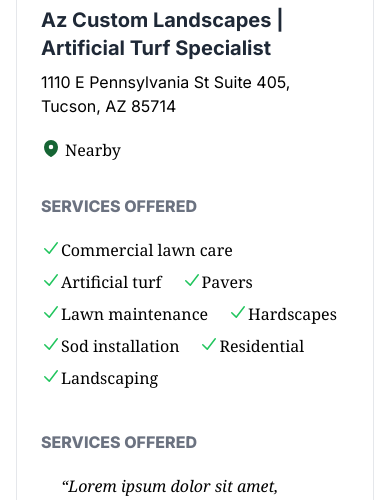
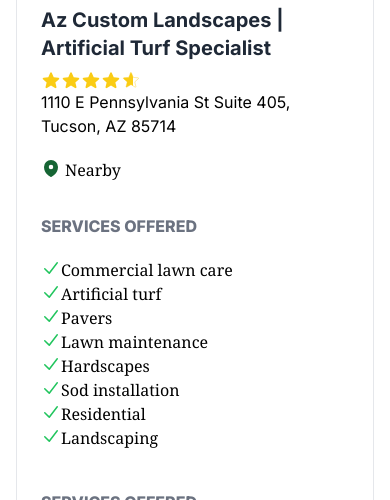
Before and after one commit to matt-harrell/home_solutions_f_e_dev_case, a Next.js app: page / in a window 390 px wide. Shown: the part 122-622 px from the top of the page. Built offline with nearby package versions, Linux system fonts and the light colour scheme.

Commit message:
modify the see more button

```diff
--- a/src/components/Partner/Partner.tsx
+++ b/src/components/Partner/Partner.tsx
@@ -1,12 +1,14 @@
 import Image from "next/image";
 import { Provider } from "../../../interfaces";
 import { MapPinIcon,FireIcon, CheckIcon,ChevronDownIcon } from "@heroicons/react/20/solid";
+import HalfStarIcon from "../StarRating/HalfStarIcon";
+import StarRating from "../StarRating/StarRating";
 interface props {
   partner: Provider;
 }
 
 const Partner = ({ partner }: props) => {
-  const { distance, review_count, slug, name, website, address, services } =
+  const { distance, review_count, review_score, slug, name, website, address, services } =
     partner;
   const isPartnerNearby =
     distance < 5 ? (
@@ -17,7 +19,7 @@
       ""
     );
   const isPartnerPopular =
-    review_count > 99 ? (
+  review_count > 99 ? (
       <div className="flex">
         <FireIcon className="w-5 h-5 mr-1 text-green-800"/>popular
       </div>
@@ -40,6 +42,7 @@
       </div>
       <h2 className="font-bold text-gray-800 text-xl">{name}</h2>
       <div className="flex flex-wrap mt-2">
+        <StarRating rating={review_score}/>
         <div className="mx-2 md:block hidden">|</div>
         <p>{address}</p>
       </div>
@@ -49,7 +52,7 @@
       </div>
       <div className="mb-10">
         <h3 className="uppercase font-extrabold text-gray-500 my-5">SERVICES OFFERED</h3>
-        <div className="font-serif flex flex-wrap gap-x-5 md:gap-y-4 gap-y-2">
+        <div className="font-serif md:flex flex-wrap gap-x-5 md:gap-y-4 gap-y-2">
         {services.map((service, index) => (
           <div key={index} className="flex">
             <CheckIcon className="w-5 h-5 text-green-500"/>
@@ -67,7 +70,7 @@
       <p className="text-end font-serif">
         - Jane Doe.
       </p>
-      <button className="ml-auto flex my-5 uppercase font-extrabold text-gray-500 gap-x-1">
+      <button className="ml-auto flex my-5 uppercase font-extrabold text-gray-500 gap-x-1" aria-label="see more button">
         <div>See&nbsp;more</div>
         <ChevronDownIcon className="inline h-6 w-6 text-blue-500"/>
       </button>
```
Also changed, not shown: 1 other file (tests, documents, lock files or other folders).
